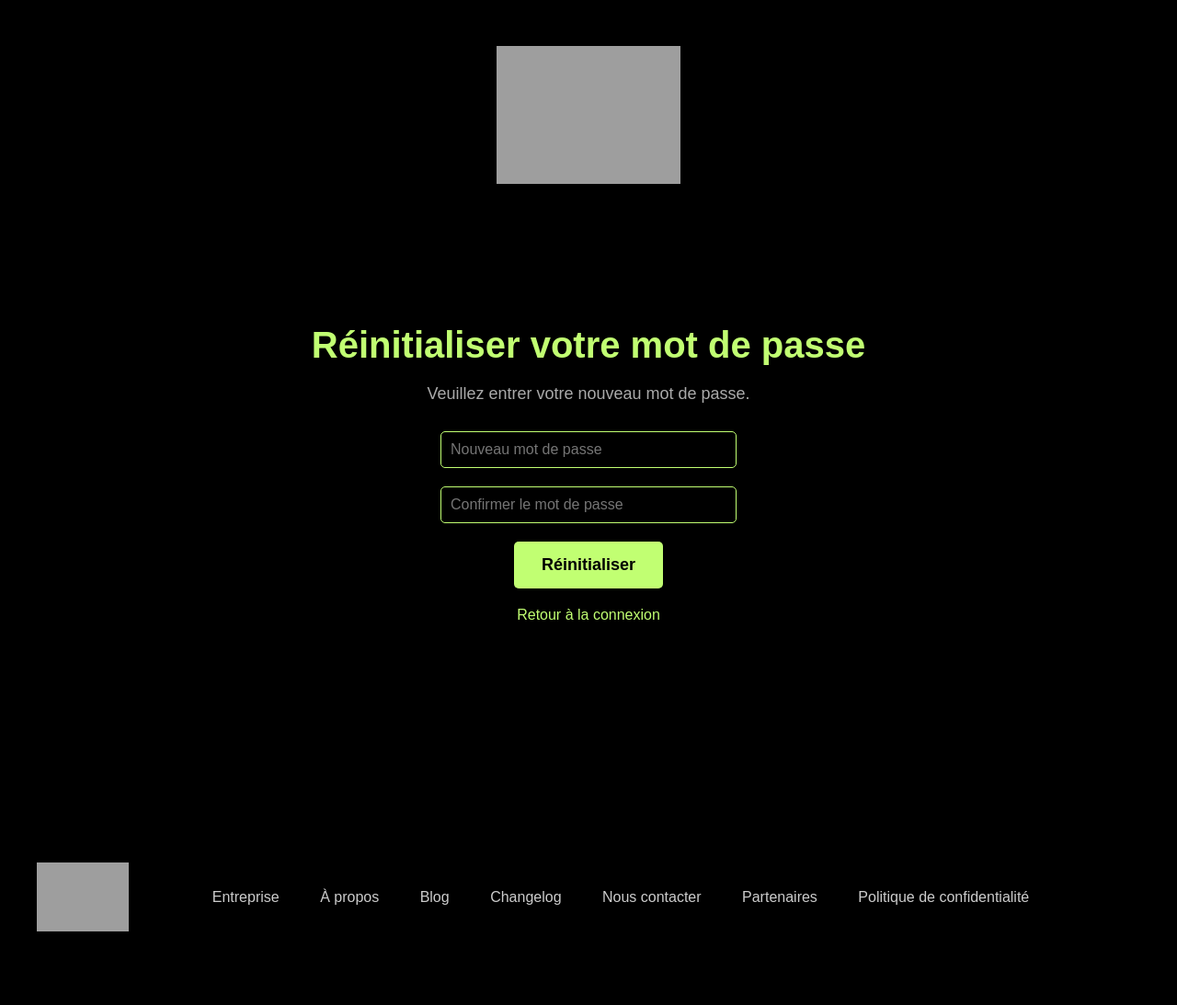
After one commit to LEGUENNEC-Thibault-23001768/sportify, a PHP site: page /verify-email/public/reset-password.html in a window 1280 px wide. The commit adds this page. Shown: the whole page at 92% size. Run offline with PHP 8.4, Linux system fonts and the light colour scheme; grey boxes are pictures that could not be loaded.

Commit message:
password reset and forgot

```diff
--- a/public/css/404.css
+++ b/public/css/404.css
@@ -16,9 +16,10 @@ body {
 }
 
 .error-section {
-    margin-top: 100px;
+    margin-top: 20px;
     padding: 20px;
     text-align: center;
+    margin-bottom: 200px;
 }
 
 .error-section h1 {
@@ -62,4 +63,5 @@ body {
         font-size: 16px;
         padding: 10px 20px;
     }
+
 }
--- /dev/null
+++ b/public/css/reset-password.css
@@ -0,0 +1,107 @@
+body {
+    font-family: 'League Spartan', sans-serif;
+    background-color: black;
+    color: #ccc;
+    margin: 0;
+    padding: 0;
+    text-align: center;
+}
+
+#header-logo {
+    margin-top: 50px;
+    width: 200px;
+    display: block;
+    margin-left: auto;
+    margin-right: auto;
+}
+
+.reset-password-section {
+    margin-top: 100px;
+    padding: 20px;
+    text-align: center;
+    margin-bottom: 200px;
+}
+
+.reset-password-section h1 {
+    font-size: 40px;
+    font-weight: bold;
+    color: #C1FF72;
+    margin-bottom: 20px;
+}
+
+.reset-password-section p {
+    font-size: 18px;
+    color: #aaa;
+    margin-bottom: 30px;
+}
+
+.reset-password-form {
+    display: flex;
+    flex-direction: column;
+    align-items: center;
+    margin-bottom: 20px;
+}
+
+.reset-password-form input[type="password"] {
+    width: 300px;
+    padding: 10px;
+    font-size: 16px;
+    border: 1px solid #C1FF72;
+    border-radius: 5px;
+    margin-bottom: 20px;
+    background-color: black;
+    color: white;
+}
+
+.reset-password-form .btn-submit {
+    background-color: #C1FF72;
+    color: black;
+    text-decoration: none;
+    padding: 15px 30px;
+    font-size: 18px;
+    font-weight: bold;
+    border-radius: 5px;
+    transition: background-color 0.3s ease;
+    border: none;
+    cursor: pointer;
+}
+
+.reset-password-form .btn-submit:hover {
+    background-color: #aaa;
+}
+
+.btn-back {
+    background-color: transparent;
+    color: #C1FF72;
+    text-decoration: none;
+    padding: 10px 20px;
+    font-size: 16px;
+    transition: color 0.3s ease;
+}
+
+.btn-back:hover {
+    color: #aaa;
+}
+
+@media (max-width: 768px) {
+    .reset-password-section h1 {
+        font-size: 30px;
+    }
+
+    .reset-password-section p {
+        font-size: 16px;
+    }
+
+    .reset-password-form input[type="password"] {
+        width: 250px;
+    }
+
+    .reset-password-form .btn-submit {
+        font-size: 16px;
+        padding: 10px 20px;
+    }
+
+    .btn-back {
+        font-size: 14px;
+    }
+}
--- /dev/null
+++ b/public/reset-password.html
@@ -0,0 +1,31 @@
+<!DOCTYPE html>
+<html lang="fr">
+<head>
+    <meta charset="UTF-8">
+    <meta name="viewport" content="width=device-width, initial-scale=1.0">
+    <link rel="stylesheet" href="/public/css/reset-password.css">
+    <title>Réinitialiser le mot de passe - Sportify</title>
+</head>
+<body>
+    <header>
+        <img id="header-logo" src="https://i.postimg.cc/wTWZmp2r/Sport-400-x-250-px-300-x-100-px-2.png" alt="Logo Sportify" class="logo">
+    </header>
+
+    <main class="content">
+        <section class="reset-password-section">
+            <h1>Réinitialiser votre mot de passe</h1>
+            <p>Veuillez entrer votre nouveau mot de passe.</p>
+            <form action="password-reset-success.html" method="POST" class="reset-password-form">
+                <input type="password" name="new-password" placeholder="Nouveau mot de passe" required>
+                <input type="password" name="confirm-password" placeholder="Confirmer le mot de passe" required>
+                <button type="submit" class="btn-submit">Réinitialiser</button>
+            </form>
+            <a href="login.html" class="btn-back">Retour à la connexion</a>
+        </section>
+    </main>
+
+    <div id="footer-placeholder"></div>
+
+    <script src="/public/js/main.js"></script>
+</body>
+</html>
```
Also changed, not shown: public/calorie.html (added, +182 -0 lines), public/css/forgot-password.css (added, +107 -0 lines), public/dashboard.html (deleted, +0 -182 lines), public/forgot-password.html (added, +30 -0 lines), public/css/calorie.css (renamed from public/css/dashboard.css).
